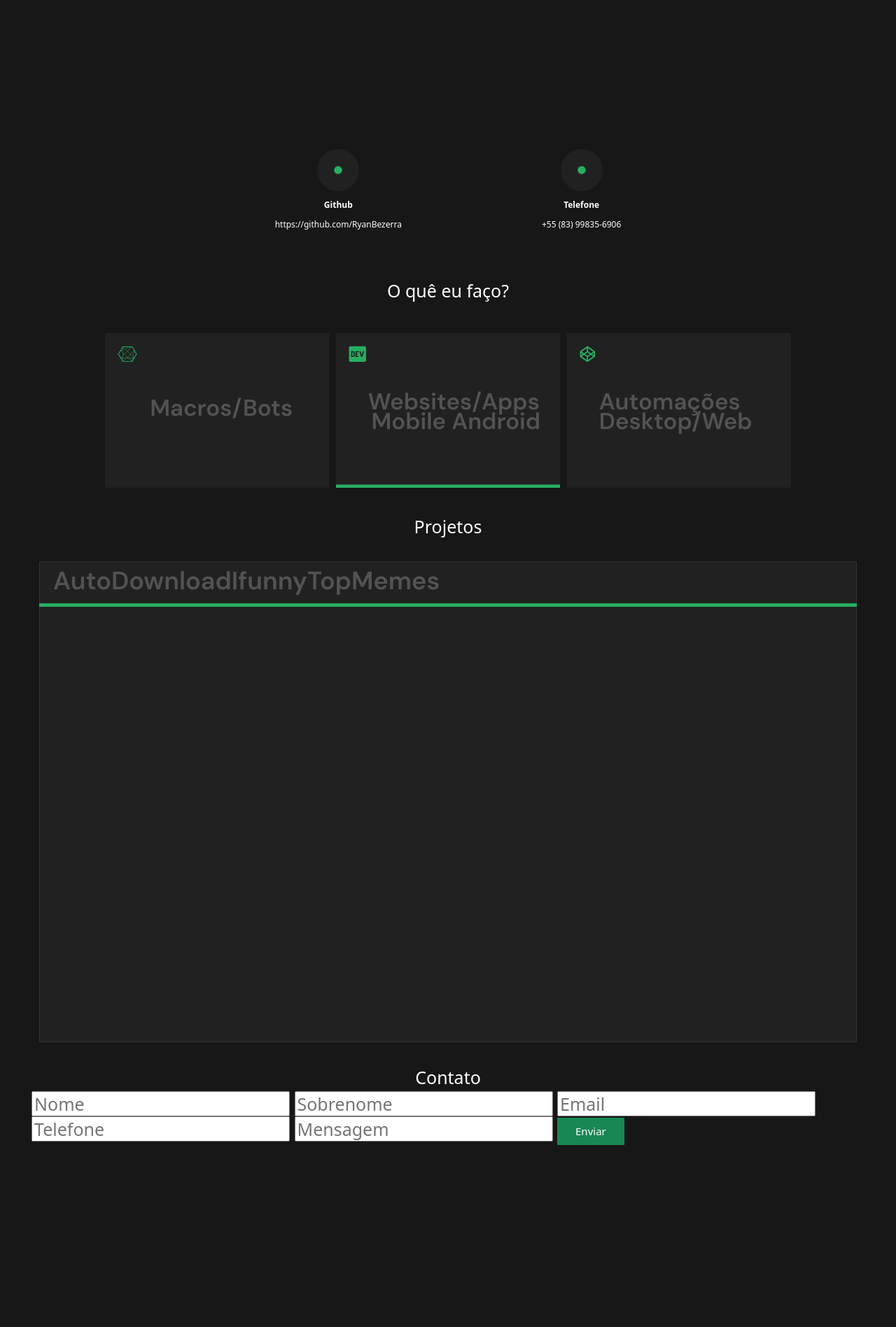
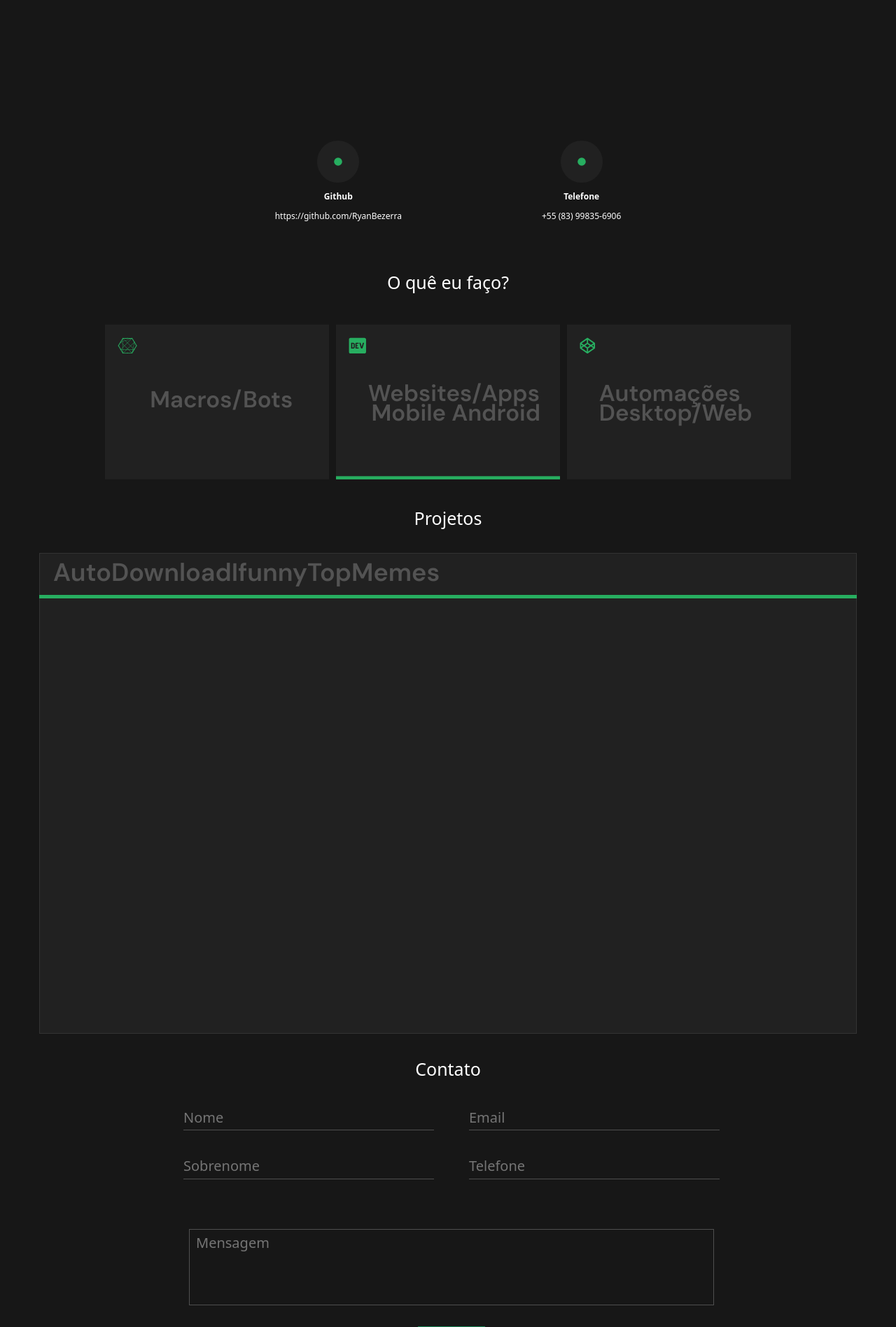
Before and after one commit to RyanBezerra/Portfolio, a Django app: page / in a window 1280 px wide. Shown: the part 1248-3144 px from the top of the page at 70% size. Before the commit the page ends 2884 px from the top, so only its background shows below. Run offline with Django 5.2, Linux system fonts and the light colour scheme.

Commit message:
Versão com todos o elementos e com os devidos designs

```diff
--- a/PortfólioApp/static/css/stylehome.css
+++ b/PortfólioApp/static/css/stylehome.css
@@ -190,7 +190,7 @@ body > div:first-of-type p {
         --bs-btn-font-size: 1.5rem;
     }
     #sobre {
-        font-size: 5rem;
+        font-size: 4rem;
     }
     #apresentação {
         font-size: 1.5rem;
@@ -205,4 +205,8 @@ body > div:first-of-type p {
     #circulosp {
         font-size: 1.2rem;
     }
+    .custom-small-text {
+        font-size: 2rem; /* Ou o tamanho que desejar */
+    }
+
 }
--- a/PortfólioApp/templates/Home-Page.html
+++ b/PortfólioApp/templates/Home-Page.html
@@ -156,16 +156,47 @@
              </div>
         </div>
         <div class="d-flex flex-column justify-content-center align-items-center mt-5" style="position: relative; top: 250px; padding-left: 4.5rem; padding-right: 4.5rem;">
-            <h1 class = "text-white">Contato<h1>
-            <div>
-                <input type="text" name="Nome" placeholder="Nome"/>
-                <input type="text" name="Sobrenome" placeholder="Sobrenome"/>
-                <input type="text" name="Email" placeholder="Email"/>
-                <input type="text" name="Telefone" placeholder="Telefone"/>
-                <input type="text" name="Mensagem" placeholder="Mensagem"/>
-                <button id="botãobaixar" class="btn btn-success btn-lg rounded-0">Enviar</button>
+            <h1 class = "text-white fs-1">Contato<h1>
+                <div class="d-flex justify-content-between gap-5 me-5 mt-5">
+                    <div class="w-50">
+                        <div class="text-right">
+                            <input class="form-control-plaintext custom-small-text text-white" style="margin-left: 4rem;" type="text" name="Nome" placeholder="Nome" />
+                            <svg width="358" height="1" viewBox="0 0 358 1" fill="none" xmlns="http://www.w3.org/2000/svg" style="margin-top: -4rem; margin-left: 4rem;">
+                                <line y1="0.5" x2="358" y2="0.5" stroke="#4F4F4F" />
+                            </svg>
+                        </div>
+                        <div class="text-right">
+                            <input class="form-control-plaintext custom-small-text text-white" style="margin-left: 4rem;" type="text" name="Sobrenome" placeholder="Sobrenome" />
+                            <svg width="358" height="1" viewBox="0 0 358 1" fill="none" xmlns="http://www.w3.org/2000/svg" style="margin-top: -4rem; margin-left: 4rem;">
+                                <line y1="0.5" x2="358" y2="0.5" stroke="#4F4F4F" />
+                            </svg>
+                        </div>
+                    </div>
+                    <div class="w-50">
+                        <div>
+                            <input class="form-control-plaintext custom-small-text text-white" style="margin-left: 2rem;" type="text" name="Email" placeholder="Email" />
+                            <svg width="358" height="1" viewBox="0 0 358 1" fill="none" xmlns="http://www.w3.org/2000/svg" style="margin-top: -4rem; margin-left: 2rem;">
+                                <line y1="0.5" x2="358" y2="0.5" stroke="#4F4F4F" />
+                            </svg>
+                        </div>
+                        <div>
+                            <input class="form-control-plaintext custom-small-text text-white" style="margin-left: 2rem;" type="text" name="Telefone" placeholder="Telefone" />
+                            <svg width="358" height="1" viewBox="0 0 358 1" fill="none" xmlns="http://www.w3.org/2000/svg" style="margin-top: -4rem; margin-left: 2rem;">
+                                <line y1="0.5" x2="358" y2="0.5" stroke="#4F4F4F" />
+                            </svg>
+                        </div>
+                    </div>
+                </div>
+                <div class="d-flex flex-column align-items-center justify-content-end me-5" style="position: relative; left: 2rem; right: 4.5rem;">
+                    <div class="text-center">
+                        <input class="form-control-plaintext custom-small-text text-white" type="text" name="Mensagem" placeholder="Mensagem" style="position: relative; top: 40px; padding-left: 1rem;" />
+                        <svg width="750" height="109" viewBox="0 0 750 109" fill="none" xmlns="http://www.w3.org/2000/svg">
+                            <rect x="0.5" y="0.5" width="749" height="108" stroke="#4F4F4F"/>
+                        </svg>
+                    </div>
+                    <button id="botãobaixar" class="btn btn-success btn-lg rounded-0 mt-5">Enviar</button>
+                </div>
             </div>
-        </div>
     </body>
 
 
--- a/staticfiles_build/static/css/stylehome.css
+++ b/staticfiles_build/static/css/stylehome.css
@@ -190,7 +190,7 @@ body > div:first-of-type p {
         --bs-btn-font-size: 1.5rem;
     }
     #sobre {
-        font-size: 5rem;
+        font-size: 4rem;
     }
     #apresentação {
         font-size: 1.5rem;
@@ -205,4 +205,8 @@ body > div:first-of-type p {
     #circulosp {
         font-size: 1.2rem;
     }
+    .custom-small-text {
+        font-size: 2rem; /* Ou o tamanho que desejar */
+    }
+
 }
```
Also changed, not shown: db.sqlite3 (added).
